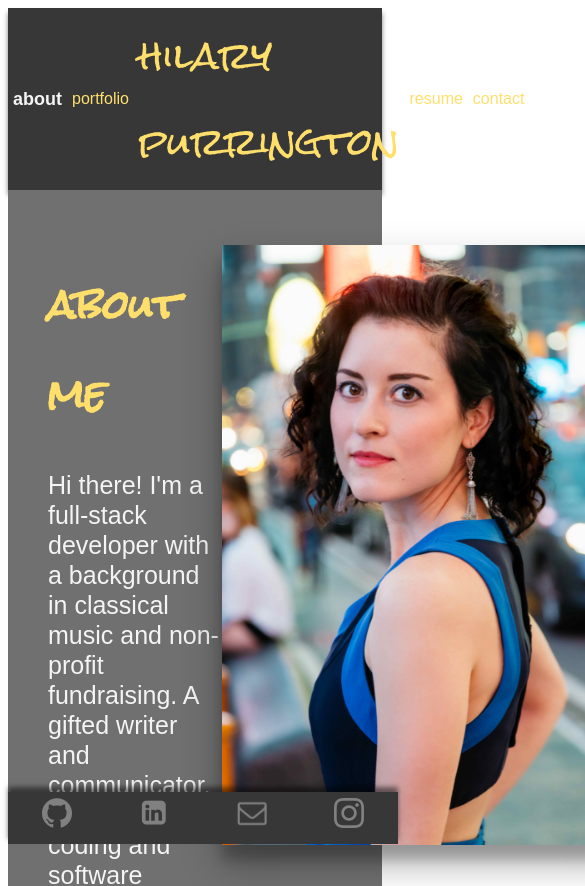
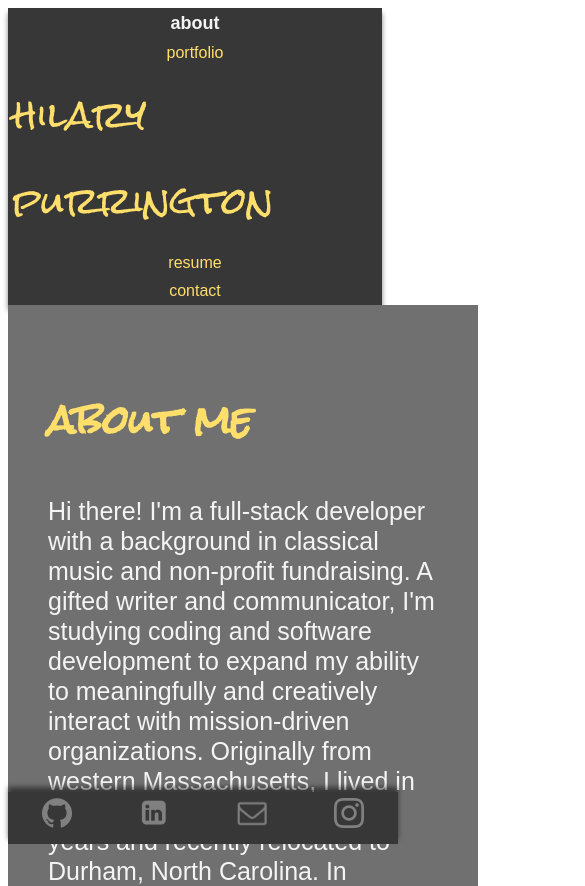
Before and after one commit to hpurring/react-portfolio, a React (Create React App) app: page /about in a window 390 px wide. Shown: the top 886 px of the page, 585 px wide, since content can reach past the window. Built offline with nearby package versions, Linux system fonts and the light colour scheme.

Commit message:
responsiveness

```diff
--- a/src/components/About/about.css
+++ b/src/components/About/about.css
@@ -1,8 +1,8 @@
 .bio {
-    height: 100vh;
+    height: 100%;
     padding: 40px;
     font-size: 25px;
-    margin-bottom: 30px;
+    padding-bottom: 100px;
     background-color: var(--third-color);
 }
 
@@ -12,8 +12,10 @@
 }
 
 .bio-headshot {
-    height: 600px;
+    height: auto;
     width: auto;
+    max-width: 350px;
+    max-height: 500px;
     transform: scaleX(-1);
     margin-top: 15px;
     box-shadow: rgba(0, 0, 0, 0.3) 0px 19px 38px, rgba(0, 0, 0, 0.22) 0px 15px 12px;
@@ -31,3 +33,22 @@
     font-family: 'Rato', sans-serif;
     font-weight: lighter;
 }
+
+/* MEDIA QUERY FOR TABLETS AND SMALLER */
+@media screen and (max-width: 768px) {
+
+    .bio-photo {
+        flex-wrap: wrap;
+        align-items: center;
+        flex-direction: column;
+        justify-content: space-around;
+    }
+}
+
+/* MEDIA QUERY FOR MOBILE PHONES AND SMALLER */
+@media screen and (max-width: 575px) {
+    .bio {
+        width: 100vw;
+    }
+
+}
--- a/src/components/Nav/nav.css
+++ b/src/components/Nav/nav.css
@@ -72,10 +72,11 @@
 /* MEDIA QUERY FOR SMALLER DESKTOP SCREENS AND SMALLER */
 
 @media screen and (max-width: 980px) {
-    navBar {
+    .navBar {
         display: flex;
+        flex-wrap: wrap;
         flex-direction: column;
-        justify-content: center;
+        align-items: center;
         width: 100%;
     }
 }
```
